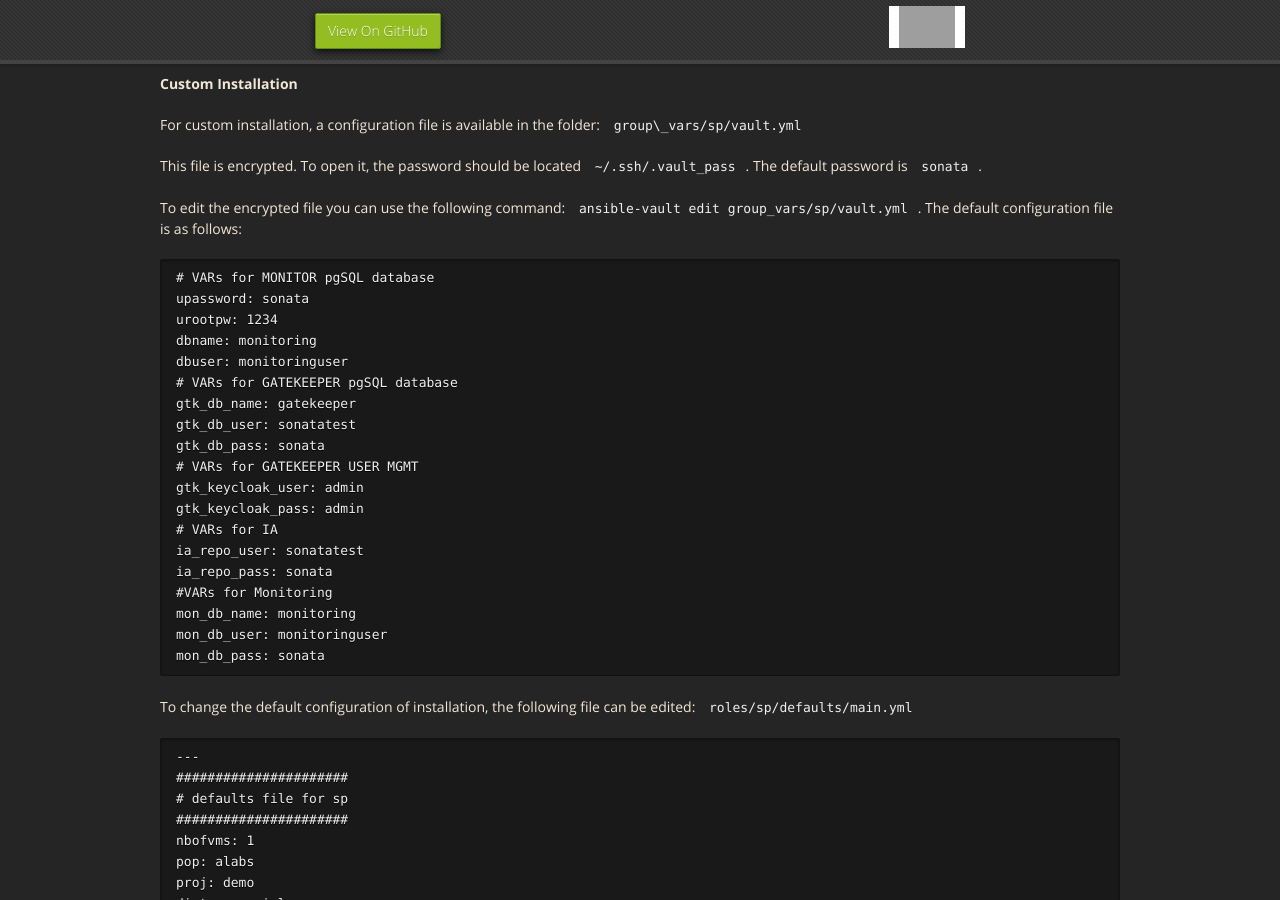
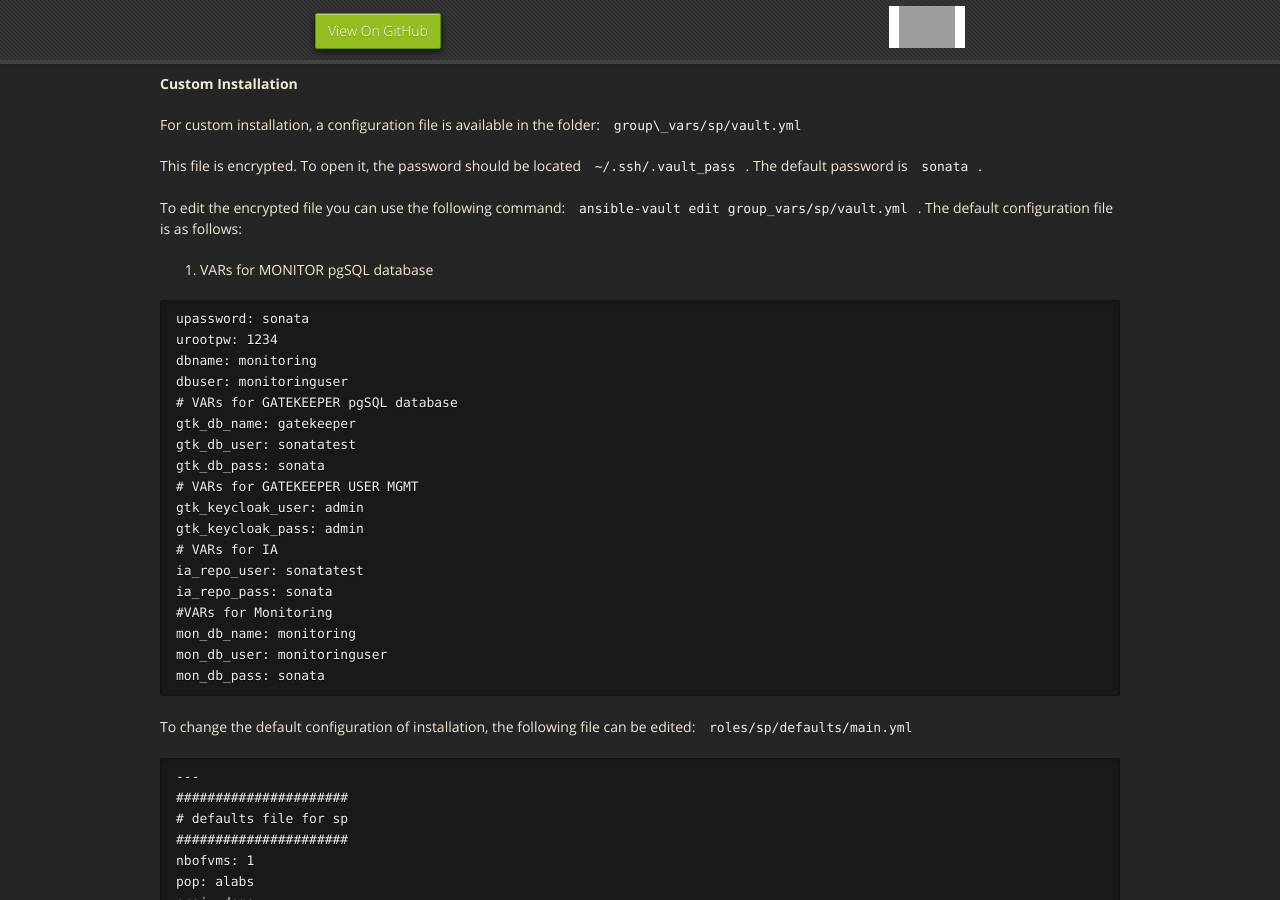
Before and after one commit to sonata-nfv/sonata-nfv.github.io, a Jekyll site: the page built from component_installation.md, in a window 1280 px wide and 900 px high, scrolled down 1310 px. Built offline with Jekyll 4.4.1, drawn with Linux system fonts in a browser that asks for light colours; nearby versions of some CDN libraries; part of the change alters nothing that is shown; grey boxes are pictures that could not be loaded.

````diff
--- a/component_installation.md
+++ b/component_installation.md
@@ -57,8 +57,9 @@ This file is encrypted. To open it, the password should be located `~/.ssh/.vaul
 
 To edit the encrypted file you can use the following command: `ansible-vault edit group_vars/sp/vault.yml`. The default configuration file is as follows:
 
+1.  VARs for MONITOR pgSQL database
+
 ```
-# VARs for MONITOR pgSQL database
 upassword: sonata
 urootpw: 1234
 dbname: monitoring
````
